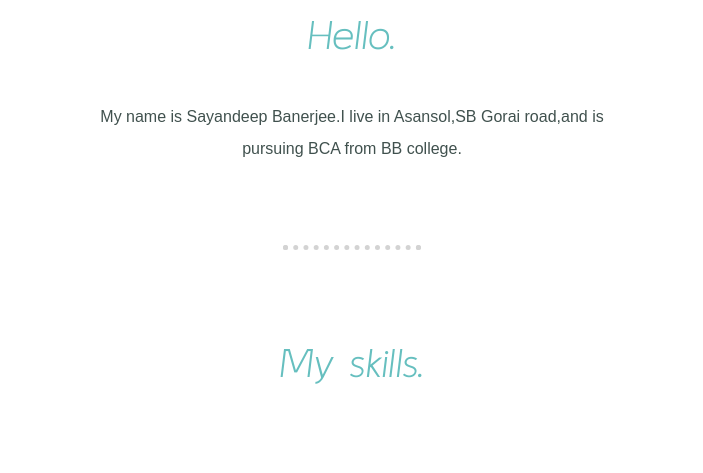
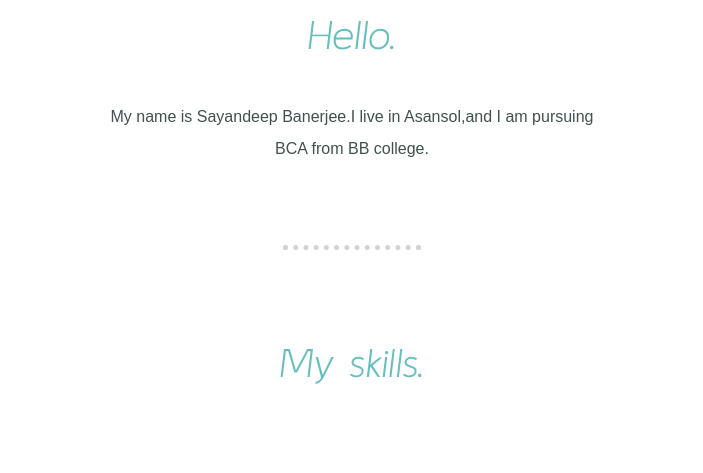
Before and after one commit to Sayandeepbanerjee1/sayandeeps-site, a plain HTML site: page index.html in a window 1280 px wide. Shown: the part 971-1444 px from the top of the page, without its empty margins (288-991 px from the left). Drawn offline with Linux system fonts and the light colour scheme; a web font is replaced by a local one.

Commit message:
Update index.html

```diff
--- a/index.html
+++ b/index.html
@@ -20,7 +20,7 @@
       <div class="profile">
     <img class="myimg" src="images/myimage.png" alt="my picture=img">
     <h2 class="border">Hello.</h2>
-    <p class="intro">My name is Sayandeep Banerjee.I live in Asansol,SB Gorai road,and is pursuing BCA from BB college.</p>
+    <p class="intro">My name is Sayandeep Banerjee.I live in Asansol,and I am pursuing BCA from BB college.</p>
   </div>
   <hr>
   <div class="skills">
```
